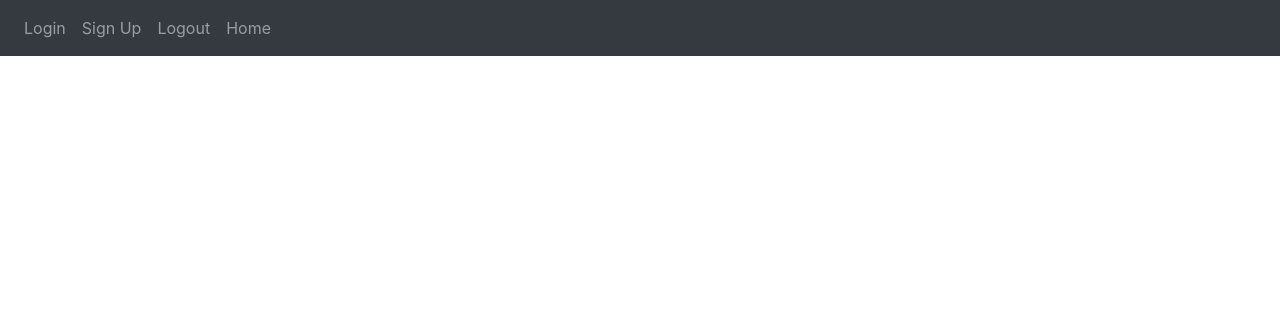
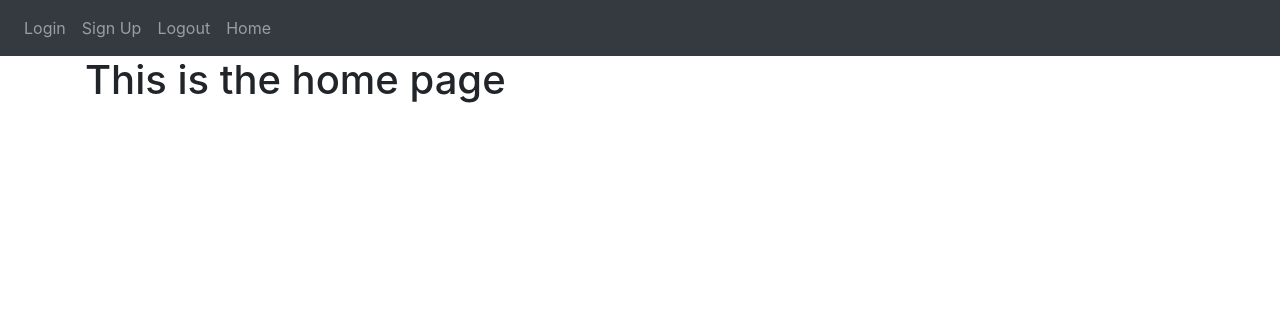
Before and after one commit to adj006/FlaskWebApp, a Flask app: page / in a window 1280 px wide. Shown: the top 316 px of the page. Run offline with Flask 2, Linux system fonts and the light colour scheme; some libraries are stand-ins or nearby versions.

Commit message:
Added content block to base template and overwritten in home page

```diff
--- a/website/templates/base.html
+++ b/website/templates/base.html
@@ -31,6 +31,10 @@
                 </div>
             </div>
         </nav>
+        <div class="container">
+            {% block content %}
+            {% endblock %}
+        </div>
         <script
           src="https://code.jquery.com/jquery-3.2.1.slim.min.js"
           integrity="sha384-KJ3o2DKtIkvYIK3UENzmM7KCkRr/rE9/Qpg6aAZGJwFDMVNA/GpGFF93hXpG5KkN"
--- a/website/templates/home.html
+++ b/website/templates/home.html
@@ -1,2 +1,5 @@
 {% extends "base.html" %}
 {% block title %}Home{% endblock %}
+{% block content %}
+<h1>This is the home page</h1>
+{% endblock %}
```
